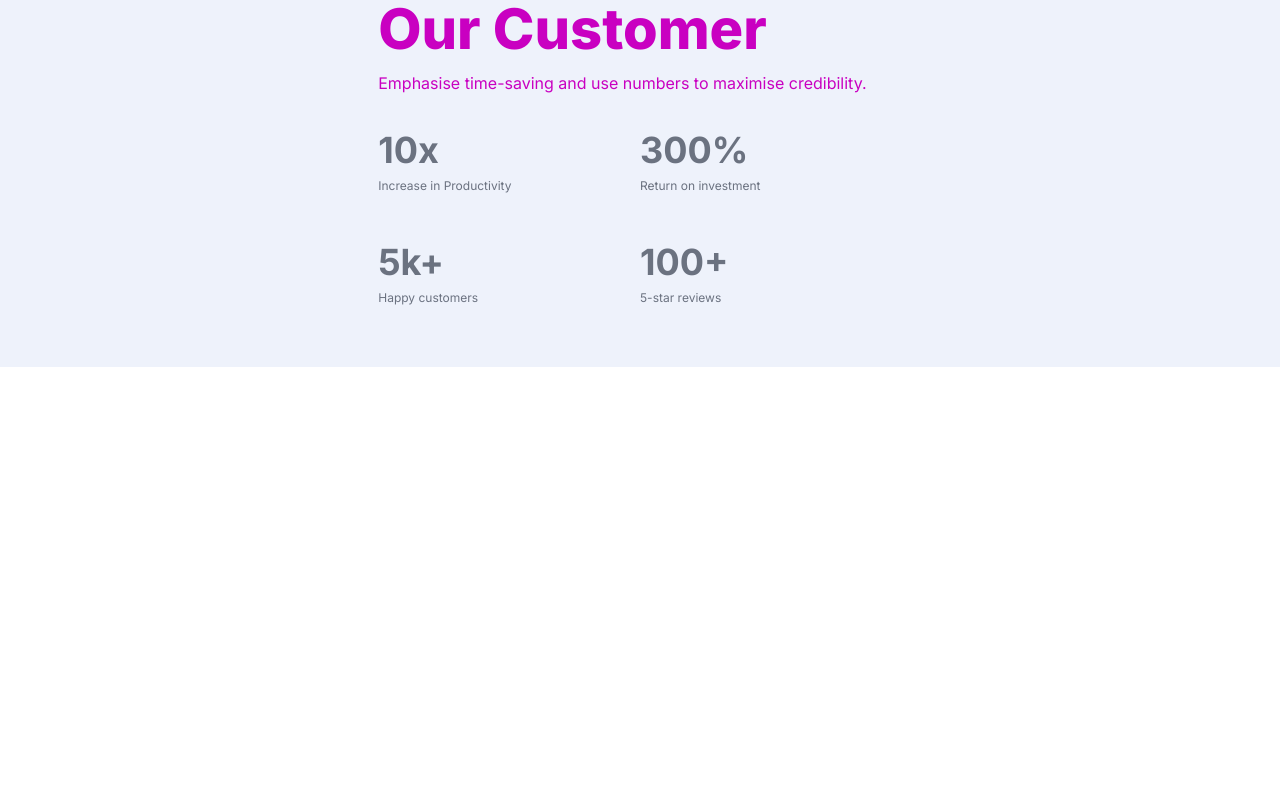
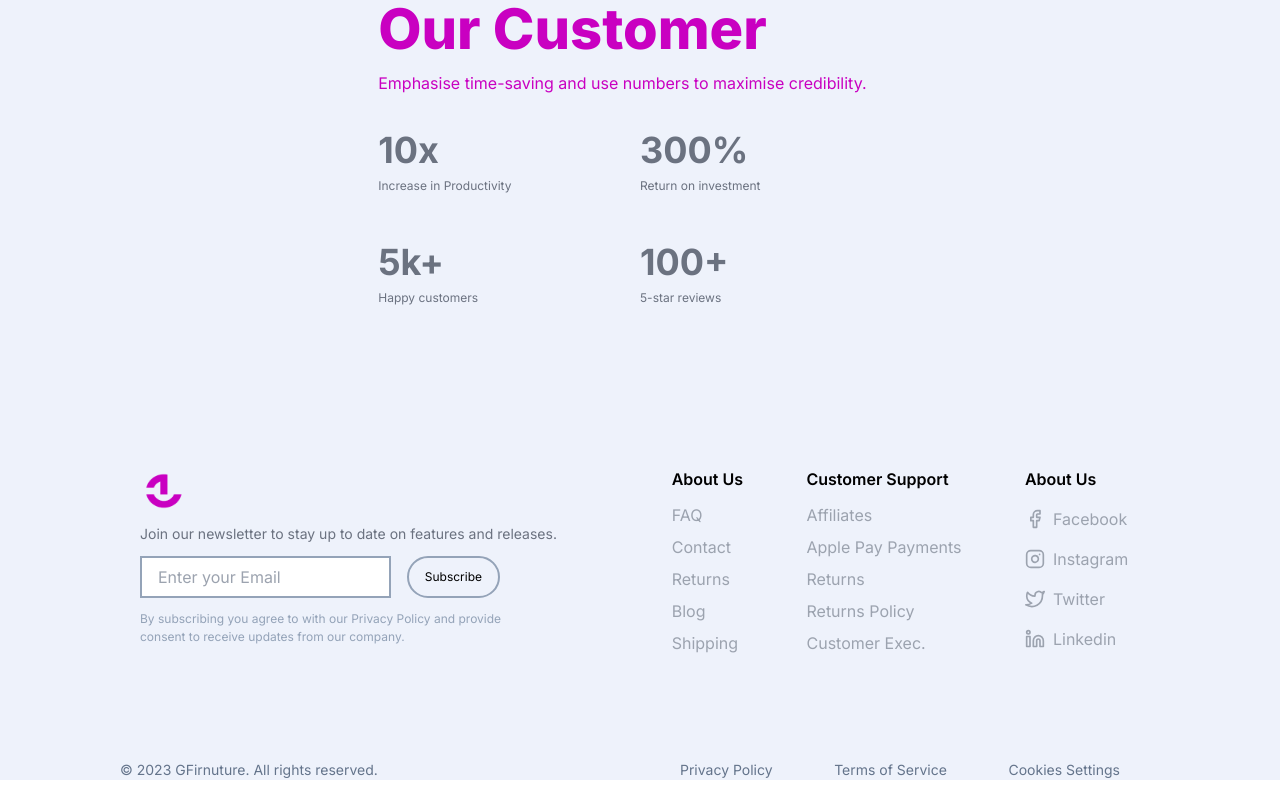
Before and after one commit to AmanAdastra/fabrica, a Next.js app: page / in a window 1280 px wide. Shown: the part 4595-5395 px from the top of the page. Before the commit the page ends 5062 px from the top, so only its background shows below. Built offline with nearby package versions, Linux system fonts and the light colour scheme.

Commit message:
Footer Section Completed

```diff
--- /dev/null
+++ b/src/components/common/FooterSection.tsx
@@ -0,0 +1,84 @@
+import React from 'react'
+import { Instagram, Facebook, Twitter, Linkedin } from 'react-feather'
+
+const FooterSection = () => {
+    return (
+        <>
+            <div className='flex flex-wrap mt-[100px] px-[20px] lg:px-[120px]'>
+                <div className='px-20 lg:px-5 w-full  lg:mx-0  lg:w-1/2'>
+                    <img src='fabricaLogo.png' className='block h-12 w-12' />
+                    <p className='text-[14px] text-gray-500 mt-2'>
+                        Join our newsletter to stay up to date on features and releases.
+                    </p>
+                    <div className='flex mt-2 gap-4 h-[50px] py-1 w-3/4'>
+                        <input placeholder='Enter your Email' className='border-slate-400 border-2 w-[400px] placeholder:px-4' />
+                        <button className='rounded-3xl px-4 text-[12px] border-slate-400 border-2'>Subscribe</button>
+                    </div>
+                    <p className='text-[12px] mt-2 w-[400px] text-slate-400'>
+                        By subscribing you agree to with our Privacy Policy and provide consent to receive updates from our company.
+                    </p>
+                </div>
+                <div className='flex justify-around w-full mt-10 lg:mt-0 lg:w-1/2'>
+                    <div className='text-gray-400'>
+                        <h2 className='font-semibold text-black mb-2'>About Us</h2>
+                        <p className='py-1' >FAQ</p>
+                        <p className='py-1' >Contact</p>
+                        <p className='py-1' >Returns</p>
+                        <p className='py-1' >Blog</p>
+                        <p className='py-1' >Shipping</p>
+                    </div>
+                    <div className='text-gray-400'>
+                        <h2 className='font-semibold text-black mb-2'>Customer Support</h2>
+                        <p className='py-1' >Affiliates</p>
+                        <p className='py-1' >Apple Pay Payments</p>
+                        <p className='py-1' >Returns</p>
+                        <p className='py-1' >Returns Policy</p>
+                        <p className='py-1' >Customer Exec.</p>
+                    </div>
+                    <div className='text-gray-400'>
+                        <h2 className='font-semibold text-black mb-2'>About Us</h2>
+                        <p className='flex gap-2 items-center py-2' >
+                            <Facebook size={20} />
+                            <span>Facebook</span>
+                        </p>
+                        <p className='flex gap-2 items-center py-2' >
+                            <Instagram size={20} />
+                            <span>Instagram</span>
+                        </p>
+                        <p className='flex gap-2 items-center py-2' >
+                            <Twitter size={20} />
+                            <span>Twitter</span>
+                        </p>
+                        <p className='flex gap-2 items-center py-2' >
+
+                            <Linkedin size={20} />
+                            <span>
+                                Linkedin
+                            </span>
+                        </p>
+                    </div>
+
+                </div>
+
+            </div>
+            <div className='flex flex-wrap justify-between mt-[100px] mb-[20px] px-[20px] lg:px-[120px] text-[14px]  text-slate-500'>
+                <div className='w-full text-center lg:text-start lg:w-1/2' >
+                    © 2023 GFirnuture. All rights reserved.
+                </div>
+                <div className='flex justify-around px-10 lg:justify-between w-full mt-4 lg:mt-0  lg:text-start lg:w-1/2'>
+                    <span>
+                        Privacy Policy
+                    </span>
+                    <span>
+                        Terms of Service
+                    </span>
+                    <span>
+                        Cookies Settings
+                    </span>
+                </div>
+            </div>
+        </>
+    )
+}
+
+export default FooterSection
--- a/src/components/home/HeroSection.tsx
+++ b/src/components/home/HeroSection.tsx
@@ -7,6 +7,7 @@ import DiscoverTrends from './DiscoverTrends'
 import ArticleSlide from './ArticleSlide'
 import FashionSlide from './FashionSlide'
 import CustomerHistory from './CustomerHistory'
+import FooterSection from '../common/FooterSection'
 
 const HeroSection = () => {
     return (
@@ -30,6 +31,7 @@ const HeroSection = () => {
             <ArticleSlide />
             <FashionSlide/>
             <CustomerHistory/>
+            <FooterSection/>
         </div>
     )
 }
```
